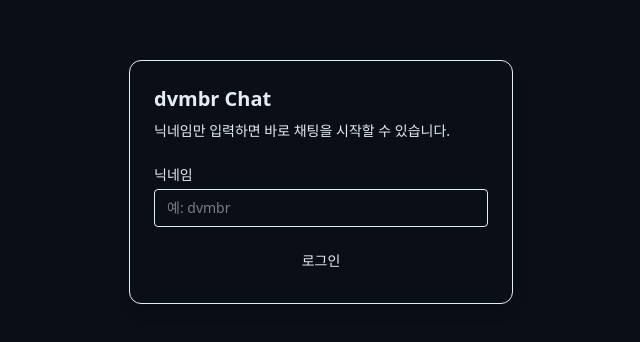
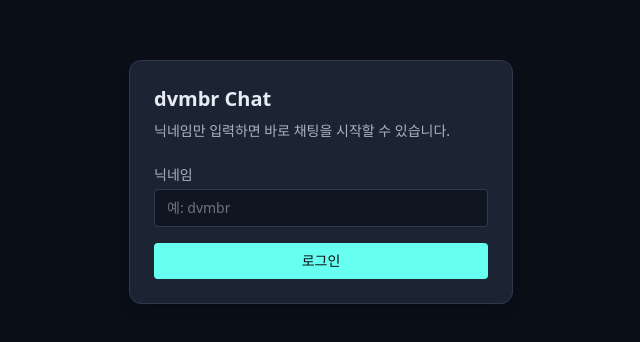
Before and after one commit to dvmbr/dvmbr-chat, a Next.js app: page /login in a window 1280 px wide. Shown: the part 218-560 px from the top of the page, without its empty margins (319-959 px from the left). Built offline with nearby package versions, Linux system fonts and the light colour scheme.

Commit message:
refactor(ui): migrate to Tailwind v4 theme system and clean up login page styles

```diff
--- a/app/globals.css
+++ b/app/globals.css
@@ -1,12 +1,35 @@
 @import "tailwindcss";
 
-:root {
-  /* dvmbr 기본 다크 테마 */
-  --background: #0a0e17;
-  --text: #e6ecf3;
+/* dvmbr 색 팔레트 정의 (Tailwind v4 방식) */
+@theme {
+  /* 브랜드 컬러 */
+  --color-brand-red: #ff3131;
+  --color-brand-mint: #67fff0;
+
+  /* 배경 계층 */
+  --color-bg-primary: #0a0e17;
+  --color-bg-secondary: #101522;
+  --color-bg-tertiary: #161c2a;
+
+  /* 서피스 */
+  --color-surface: #1c2433;
+  --color-surface-hover: #232d40;
+  --color-surface-border: #2f3a4f;
+
+  /* 텍스트 */
+  --color-text-primary: #e6ecf3;
+  --color-text-secondary: #a8b3c2;
+  --color-text-muted: #6c7280;
+
+  /* 상태 컬러 */
+  --color-success: #4ade80; /* 초록 */
+  --color-error: #ff3131; /* 브랜드 레드 재사용 */
+  --color-warning: #facc15; /* 경고(노란 계열) */
+  --color-info: #38bdf8; /* 정보(하늘색) */
 }
 
+/* 전역 배경/텍스트 기본값 */
 body {
-  background: var(--background);
-  color: var(--text);
+  background: var(--color-bg-primary);
+  color: var(--color-text-primary);
 }
--- a/app/login/page.tsx
+++ b/app/login/page.tsx
@@ -23,9 +23,7 @@ export default function LoginPage() {
     try {
       const res = await fetch("/api/auth", {
         method: "POST",
-        headers: {
-          "Content-Type": "application/json",
-        },
+        headers: {"Content-Type": "application/json"},
         body: JSON.stringify({username: trimmed}),
       });
 
@@ -57,25 +55,22 @@ export default function LoginPage() {
             <label className="block text-sm font-medium mb-1 text-text-secondary">
               닉네임
             </label>
+
             <input
               type="text"
               value={username}
               onChange={(e) => setUsername(e.target.value)}
-              className="w-full bg-bg-secondary border border-surface-border rounded px-3 py-2 text-sm outline-none
-                         text-text-primary placeholder:text-text-muted
-                         focus:border-brand-mint focus:ring-1 focus:ring-brand-mint"
               placeholder="예: dvmbr"
+              className="w-full bg-bg-secondary border border-surface-border rounded px-3 py-2 text-sm text-text-primary placeholder:text-text-muted outline-none focus:border-brand-mint focus:ring-1 focus:ring-brand-mint"
             />
           </div>
 
-          {error && <p className="text-sm text-state-error">{error}</p>}
+          {error && <p className="text-sm text-error">{error}</p>}
 
           <button
             type="submit"
             disabled={loading}
-            className="w-full rounded bg-brand-mint text-bg-primary py-2 text-sm font-medium
-                       disabled:opacity-60 disabled:cursor-not-allowed
-                       hover:bg-accent-mintLight transition"
+            className="w-full rounded bg-brand-mint text-bg-primary py-2 text-sm font-medium disabled:opacity-60 disabled:cursor-not-allowed hover:bg-accent-mintLight transition"
           >
             {loading ? "로그인 중..." : "로그인"}
           </button>
--- a/tailwind.config.js
+++ /dev/null
@@ -1,35 +0,0 @@
-/** @type {import('tailwindcss').Config} */
-const config = {
-  content: [
-    "./app/**/*.{js,ts,jsx,tsx}",
-    "./components/**/*.{js,ts,jsx,tsx}",
-    "./lib/**/*.{js,ts,jsx,tsx}",
-  ],
-  theme: {
-    extend: {
-      colors: {
-        brand: {
-          red: "#FF3131",
-          mint: "#67FFF0",
-        },
-        bg: {
-          primary: "#0A0E17",
-          secondary: "#101522",
-          tertiary: "#161C2A",
-        },
-        surface: {
-          DEFAULT: "#1C2433",
-          hover: "#232D40",
-          border: "#2F3A4F",
-        },
-        text: {
-          primary: "#E6ECF3",
-          secondary: "#A8B3C2",
-          muted: "#6C7280",
-        },
-      },
-    },
-  },
-};
-
-export default config;
```
